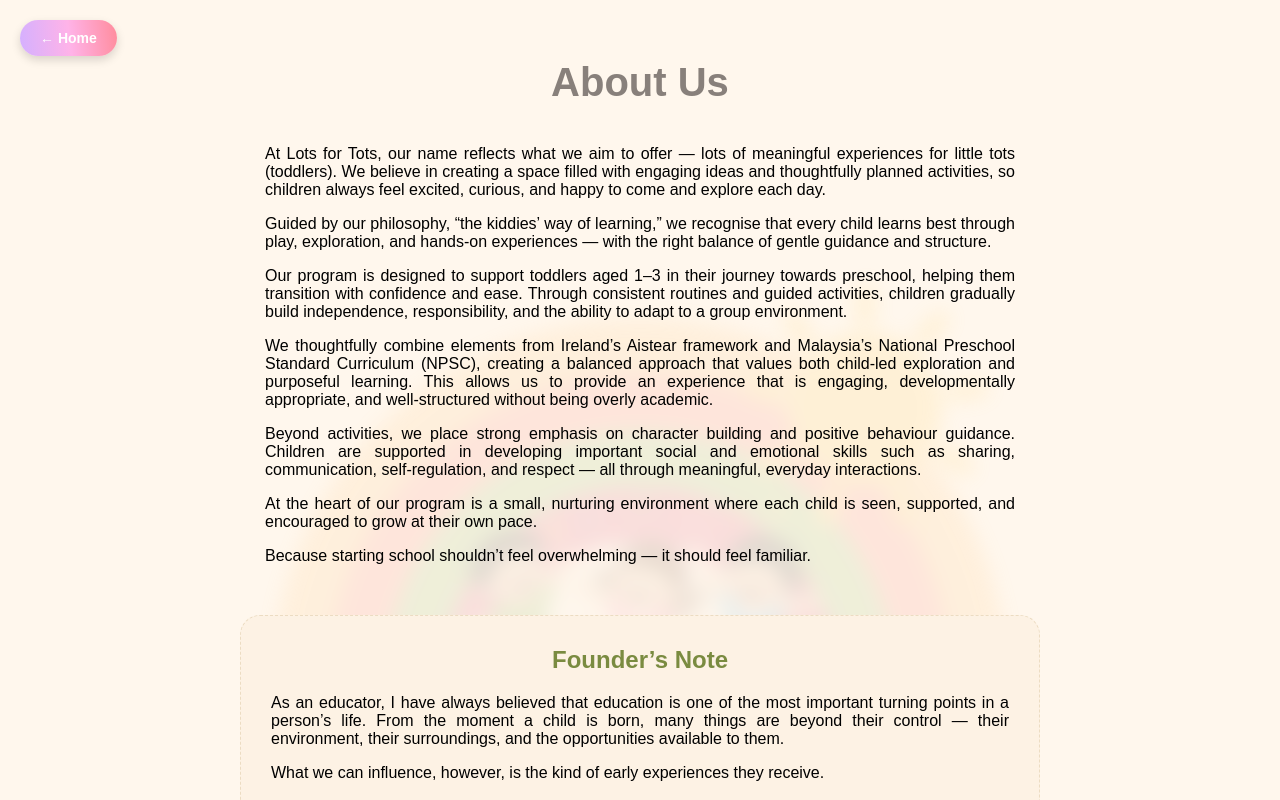
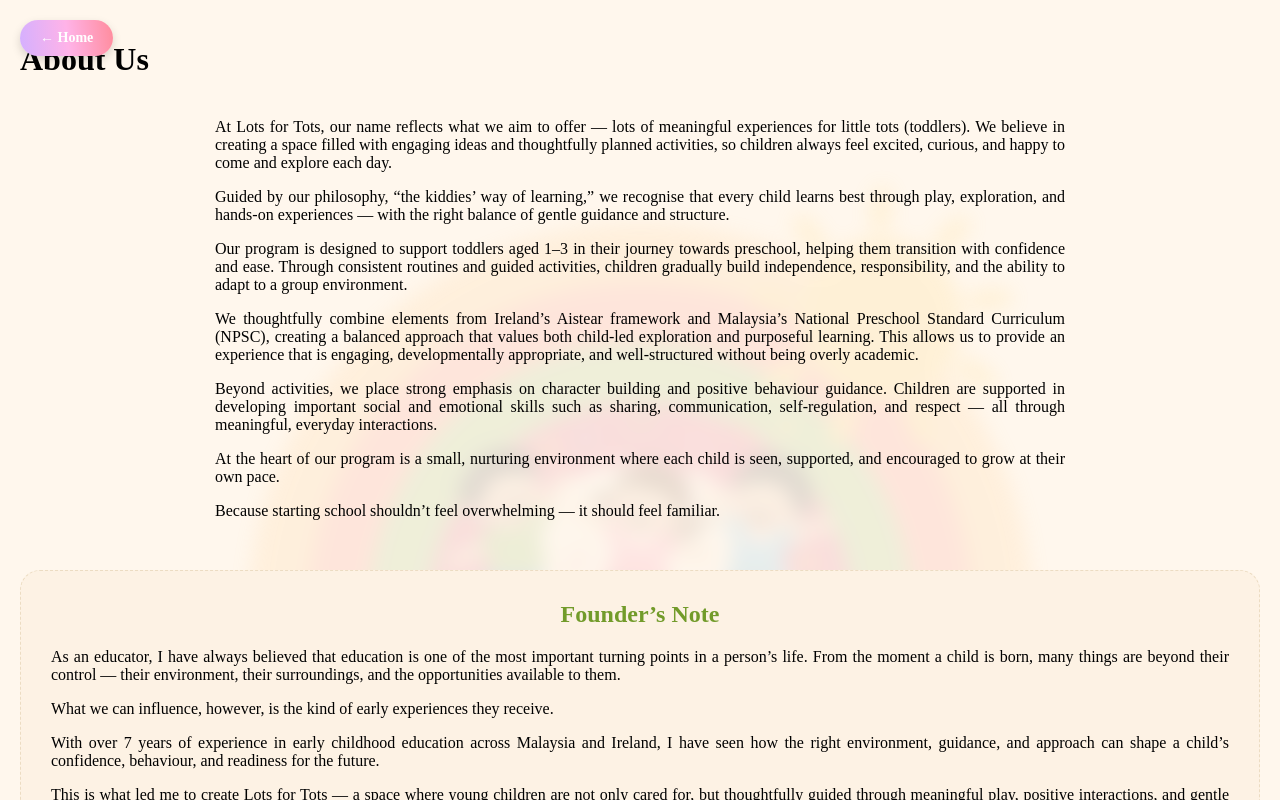
Before and after one commit to gkoson2455/lotsfortots.ts, a Next.js app: page /about in a window 1280 px wide. Shown: the top 800 px of the page. Built offline with nearby package versions, Linux system fonts and the light colour scheme.

Commit message:
tidy up css

```diff
--- a/app/about/about.module.css
+++ b/app/about/about.module.css
@@ -1,3 +1,5 @@
+/* app/about/about.module.css */
+
 .aboutContainer {
     background-color: #fff7ed;
     min-height: 100dvh;
@@ -22,7 +24,33 @@
     z-index: -1;
 }
 
-/* Animate the content wrapper instead */
+.backButton {
+    position: fixed;
+    top: 20px;
+    left: 20px;
+    z-index: 9999;
+    display: inline-block;
+    text-decoration: none;
+    padding: 10px 20px;
+    background: linear-gradient(83deg, rgba(212, 176, 255, 1) 0%, rgba(255, 179, 232, 1) 51%, rgba(255, 140, 156, 1) 100%);
+    color: white;
+    border-radius: 50px;
+    font-size: 14px;
+    font-weight: bold;
+    box-shadow: 0 4px 10px rgba(0, 0, 0, 0.15);
+    transition: transform 0.2s ease;
+}
+
+.title {
+    text-align: center;
+    font-size: 48px;
+    color: #88807B;
+    font-family: var(--font-balsamiq), cursive;
+    font-weight: 700;
+    margin: 40px 0 15px 0;
+    animation: fadeIn 0.4s ease;
+}
+
 .content {
     margin-top: 40px;
     padding: 0 25px;
@@ -31,48 +59,7 @@
     margin-left: auto;
     margin-right: auto;
     flex: 1;
-    animation: fadeIn 0.4s ease; /* Move animation here */
-}
-
-@keyframes fadeIn {
-    from { opacity: 0; }
-    to { opacity: 1; }
-}
-.h1 {
-    margin: 0 0 15px 0;
-    color: #88807B;
-    text-align: center;
-    font-size: 40px;
-   font-family: var(--font-balsamiq), cursive;
-    font-weight: 700;
-}
-.container {
-  padding: 40px;
-  max-width: 800px;
-  margin: 0 auto;
-  font-family: sans-serif;
-}
-.backButton {
-  position: fixed;
-    top: 20px;
-    left: 20px;
-    z-index: 9999;
-    pointer-events: auto;
-    display: inline-block;
-    text-decoration: none;
-    padding: 10px 20px;
-    background: linear-gradient(83deg,rgba(212, 176, 255, 1) 0%, rgba(255, 179, 232, 1) 51%, rgba(255, 140, 156, 1) 100%);
-    color: white;
-    border-radius: 50px;
-    font-size: 14px;
-    font-weight: bold;
-    box-shadow: 0 4px 10px rgba(0, 0, 0, 0.15);
-    transition: transform 0.2s ease;
-}
-.title {
-  text-align: center;
-  font-size: 48px;
-  margin: 40px 0;
+    animation: fadeIn 0.4s ease;
 }
 
 .foundersNote {
@@ -82,19 +69,30 @@
     margin-top: 50px;
     margin-bottom: 40px;
     border: 1px dashed #ECDCC2;
-    text-align:justify;
+    text-align: justify;
 }
 
 .foundersNote h2 {
-  color: #7a8b40; /* The green color from your screenshot */
+    color: #729b2a;
     margin-top: 0;
-  text-align:center;
+    text-align: center;
+    font-family: var(--font-balsamiq), cursive;
+}
+
+@keyframes fadeIn {
+    from { opacity: 0; }
+    to { opacity: 1; }
 }
 
 @media (max-width: 600px) {
-    .about-section p, .content p {
+    .title {
+        font-size: 32px;
+    }
+
+    .content {
         text-align: left;
         font-size: 14px;
         line-height: 1.6;
+        padding: 0 15px;
     }
 }
```
Lines whose indentation alone changed are shown as unchanged.
